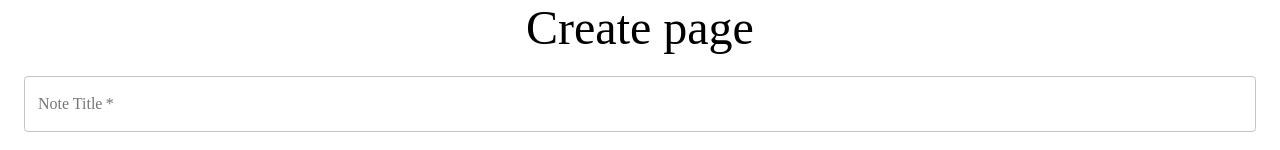
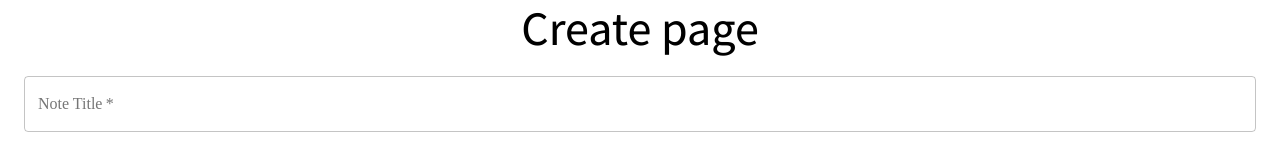
Before and after one commit to tonyedgal/notes-app, a React (Create React App) app: page /create in a window 1280 px wide. Shown: the top 150 px of the page. Built offline with nearby package versions, Linux system fonts and the light colour scheme; a web font is replaced by a local one.

Commit message:
update: deleted manifest.json and added Assistant font

```diff
--- a/public/index.html
+++ b/public/index.html
@@ -20,7 +20,7 @@
       manifest.json provides metadata used when your web app is installed on a
       user's mobile device or desktop. See https://developers.google.com/web/fundamentals/web-app-manifest/
     -->
-    <link rel="manifest" href="%PUBLIC_URL%/manifest.json" />
+
     <!--
       Notice the use of %PUBLIC_URL% in the tags above.
       It will be replaced with the URL of the `public` folder during the build.
--- a/src/index.css
+++ b/src/index.css
@@ -1,4 +1,5 @@
 @import url("https://fonts.googleapis.com/css2?family=Yaldevi:wght@300;400;500;600;700&display=swap");
+@import url("https://fonts.googleapis.com/css2?family=Assistant:wght@300;400;500;600;700&display=swap");
 
 body {
   margin: 0;
--- a/src/pages/Create.js
+++ b/src/pages/Create.js
@@ -9,9 +9,9 @@
   FormControlLabel,
   FormLabel,
   FormControl,
+  makeStyles,
 } from "@material-ui/core";
 import KeyboardArrowRightIcon from "@material-ui/icons/KeyboardArrowRight";
-import { makeStyles } from "@material-ui/core";
 
 const useStyles = makeStyles({
   field: {
@@ -21,6 +21,7 @@
   },
   heading: {
     textAlign: "center",
+    fontFamily: "Assistant",
   },
 });
 
```
